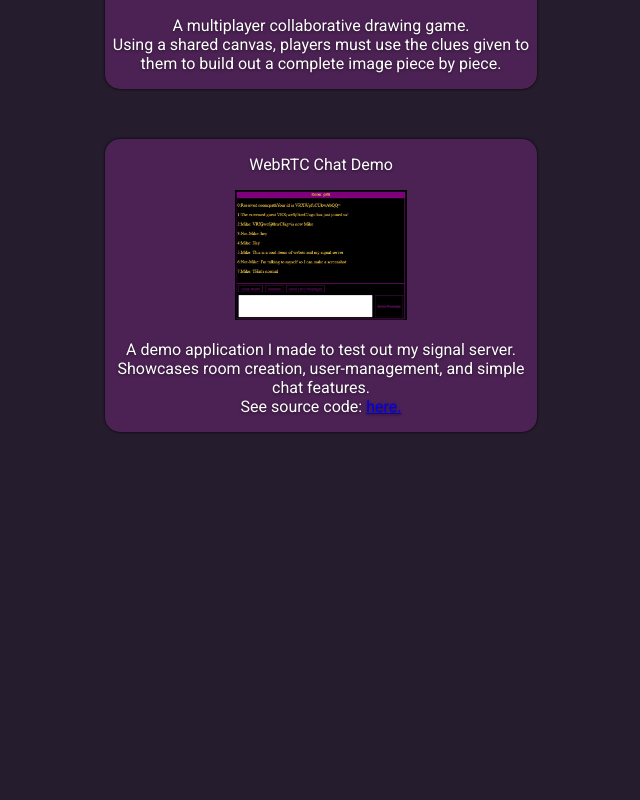
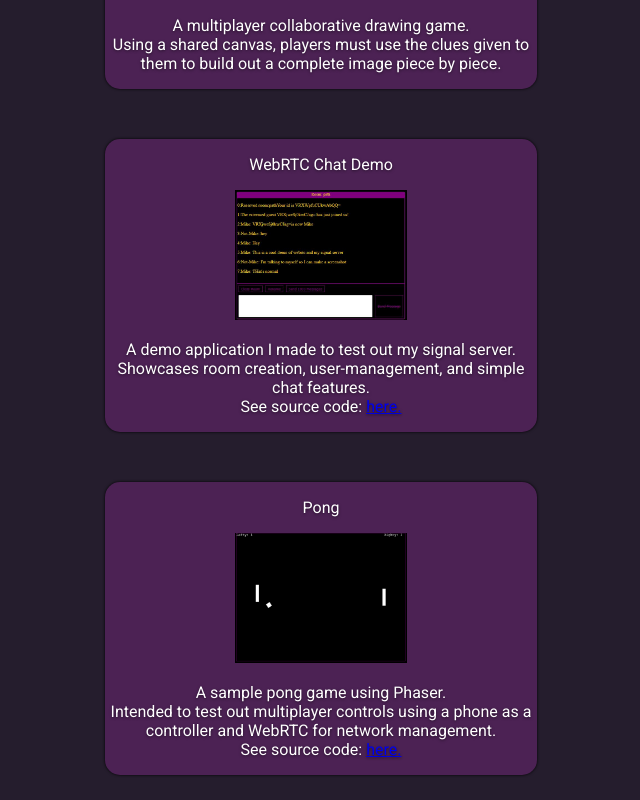
Before and after one commit to TalkingFox/MainSite, an Angular app: page / in a window 1280 px wide. Shown: the part 651-1451 px from the top of the page, without its empty margins (80-720 px from the left). Before the commit the page ends 1108 px from the top, so only its background shows below. Built offline with nearby package versions, Linux system fonts and the light colour scheme; a web font is replaced by a local one.

Commit message:
add pong

```diff
--- a/src/app/main/main.component.html
+++ b/src/app/main/main.component.html
@@ -10,18 +10,22 @@
             <a href="https://d2vqyjdo0a963h.cloudfront.net/">
                 <img src="../assets/camel.png">
             </a>
-      <p>A multiplayer collaborative drawing game. <br/>
-        Using a shared canvas, players must use the clues given to
-        them to build out a complete image piece by piece.</p>
+            <p>A multiplayer collaborative drawing game. <br /> Using a shared canvas, players must use the clues given to them to build out a complete image piece by piece.</p>
         </div>
         <div class="bubble">
             <p>WebRTC Chat Demo</p>
             <a href="https://dd3jqzhi6i2jj.cloudfront.net/">
                 <img src="../assets/chat-demo.JPG">
             </a>
-        <p>A demo application I made to test out my signal server. <br/>
-          Showcases room creation, user-management, and simple chat features.<br/>
-          See source code: <a href="https://github.com/TalkingFox/WebRTCDemo">here.</a>
+            <p>A demo application I made to test out my signal server. <br /> Showcases room creation, user-management, and simple chat features.<br /> See source code: <a href="https://github.com/TalkingFox/WebRTCDemo">here.</a>
+            </p>
+        </div>
+        <div class="bubble">
+            <p>Pong</p>
+            <a href="https://d3oqp29cltbom5.cloudfront.net/">
+                <img src="../assets/pong.png">
+            </a>
+            <p>A sample pong game using Phaser. <br /> Intended to test out multiplayer controls using a phone as a controller and WebRTC for network management.<br /> See source code: <a href="https://github.com/TalkingFox/pong">here.</a>
             </p>
         </div>
     </div>
```
Also changed, not shown: src/assets/pong.png (added), 1 other file (tests, documents, lock files or other folders). Lines whose indentation alone changed are shown as unchanged.
